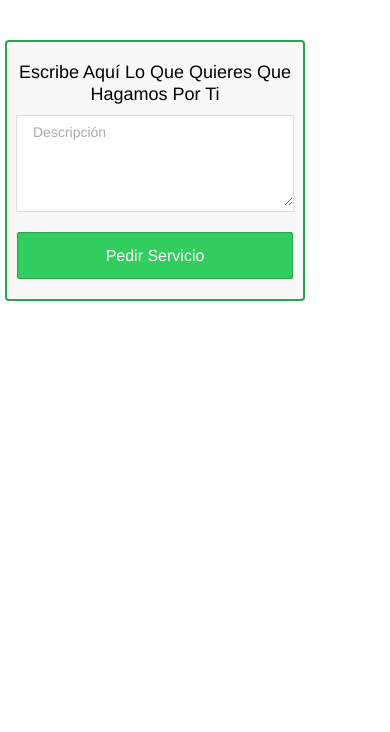
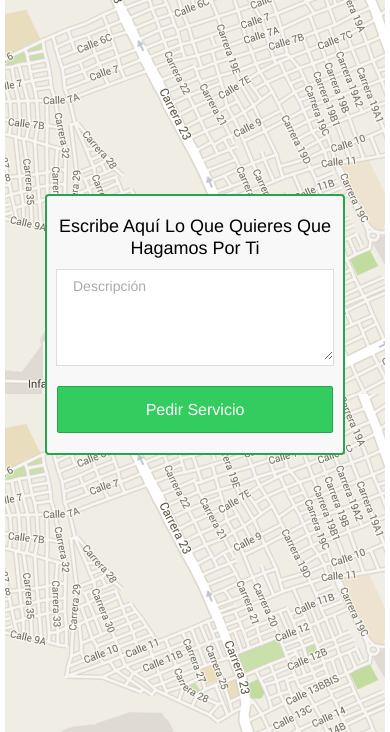
Before and after one commit to josekrlos029/blink-ionic, a plain HTML site: page blink-ionic/public_html/index.html in a window 390 px wide. Shown: the part 59-791 px from the top of the page. Drawn offline with Linux system fonts and the light colour scheme; some packages are replaced by stand-ins of ours; files whose address does not match are found by name.

Commit message:
Version IPHone

```diff
--- a/blink-ionic/public_html/config.xml
+++ b/blink-ionic/public_html/config.xml
@@ -4,7 +4,7 @@
         id		= "com.innovarDesign.blink"
         version 	= "1.0.0">
 
-    <name>Blink</name>
+    <name>Blink-Inonic</name>
 
     <description>
         Domicilios y mensajería en Valledupar
--- a/blink-ionic/public_html/css/blink.css
+++ b/blink-ionic/public_html/css/blink.css
@@ -17,13 +17,17 @@ and open the template in the editor.
 #mapaDiligencias{
     width: 100%;
     height: 50px;
+    background-image: url('../image/Algo.png')
+
 }
 
 .divMap{
+    position: absolute;
     padding: 10px;
-    position: absolute;
+    left: 50%;
+    top: 30%;
     width: 300px;
-    margin: 0 auto;
+    margin-left: -150px;
     background-color: #f8f8f8;
     border: solid #28a54c 2px;
     border-radius: 4px;
--- a/blink-ionic/public_html/diligencias.html
+++ b/blink-ionic/public_html/diligencias.html
@@ -1,5 +1,8 @@
-<div id="mapaDiligencias" style="height: inherit"></div>
-<div class="divMap" ng-controller="controller">
+<div id="mapaDiligencias">
+
+
+
+        <div class="divMap">
         <h4 style="text-align: center">Escribe Aquí Lo Que Quieres Que Hagamos Por Ti</h4>
         <div class="list">
                 <label class="item item-input">
@@ -13,11 +16,15 @@
 
 
     </div>
+
+
+</div>
+
 <script>
 
     $(document).ready(function(){
         page.configMapIni();
-        loadScript();
+        //loadScript();
     });
 
     function initialize() {
--- a/blink-ionic/public_html/js/app.js
+++ b/blink-ionic/public_html/js/app.js
@@ -180,7 +180,7 @@ var page = {
 
         $("#mapaDiligencias").height($("#body").height());
 
-        $(".divMap").css("margin-top", ( "-" + ($("#mapaDiligencias").height() - 60)) +  "px" );
+        //$(".divMap").css("margin-top", ( "-" + ($("#mapaDiligencias").height() - 60)) +  "px" );
 
 
     }
```
Also changed, not shown: blink-ionic/public_html/image/Algo.png (added). Lines whose indentation alone changed are shown as unchanged.
